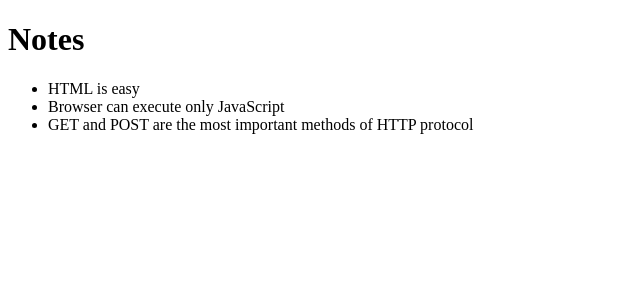
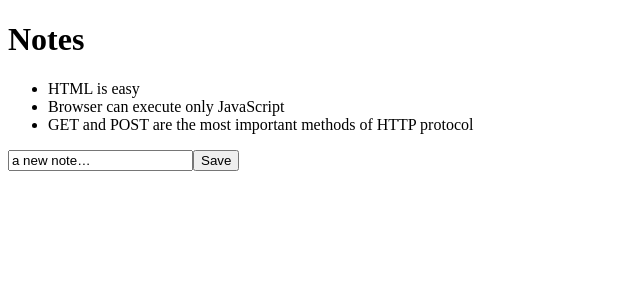
Before and after one commit to marekzelinka/notes-frontend, a React (Vite) app: page / in a window 1280 px wide. Shown: the top 300 px of the page, without its empty margins (0-640 px from the left). Built offline with nearby package versions, Linux system fonts and the light colour scheme.

Commit message:
save notes

```diff
--- a/src/App.jsx
+++ b/src/App.jsx
@@ -1,6 +1,10 @@
+import { useState } from 'react'
 import { Note } from './components/Note.jsx'
 
-function App({ notes }) {
+function App({ notes: initialNotes }) {
+  let [notes, setNotes] = useState(initialNotes)
+  let [newNote, setNewNote] = useState('a new note…')
+
   return (
     <>
       <h1>Notes</h1>
@@ -9,6 +13,32 @@ function App({ notes }) {
           <Note key={note.id} note={note} />
         ))}
       </ul>
+      <form
+        onSubmit={(event) => {
+          event.preventDefault()
+
+          let noteObject = {
+            content: newNote,
+            important: Math.random() < 0.5,
+            id: String(notes.length + 1),
+          }
+          setNotes((notes) => notes.concat(noteObject))
+
+          setNewNote('')
+        }}
+      >
+        <input
+          type="text"
+          name="content"
+          id="content"
+          required
+          value={newNote}
+          onChange={(event) => setNewNote(event.target.value)}
+          aria-label="New note"
+          placeholder="Add a note…"
+        />
+        <button type="submit">Save</button>
+      </form>
     </>
   )
 }
```
